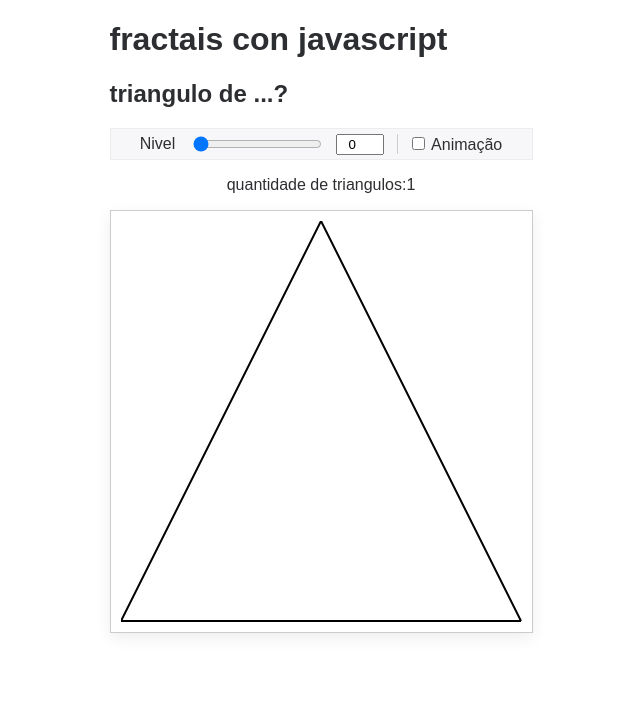
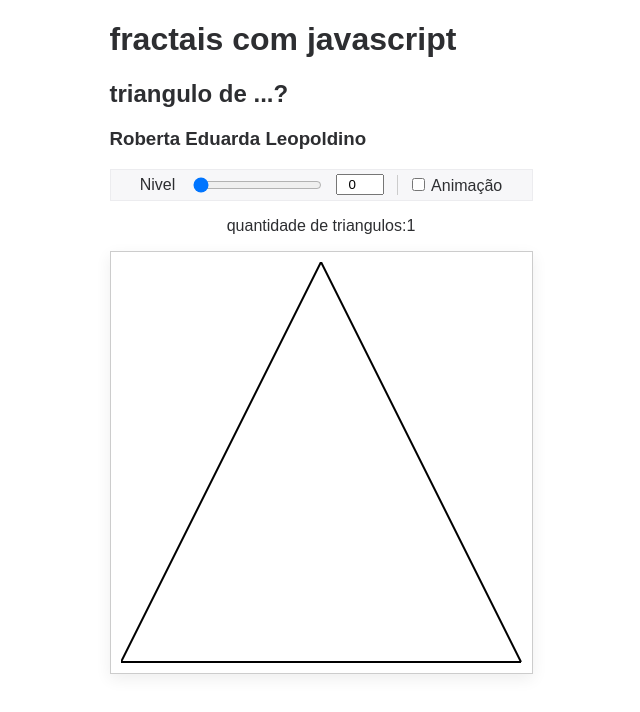
Before and after one commit to RobertaLeopoldino/0409trabalho, a plain HTML site: page index.html in a window 1280 px wide. Shown: the whole page, without its empty margins (319-959 px from the left). Drawn offline with Linux system fonts and the light colour scheme.

Commit message:
Update index.html

```diff
--- a/index.html
+++ b/index.html
@@ -9,8 +9,9 @@
 </head>
 <body>
     <div class="contenido">
-        <h1>fractais con javascript</h1>
+        <h1>fractais com javascript</h1>
         <h2>triangulo de ...?</h2>
+        <h3><b>Roberta Eduarda Leopoldino</b></h3>
         <div class="controles">
             <label for="niveles">Nivel</label>
             <input id="niveles" value="0"  type="range" min="0"
```
